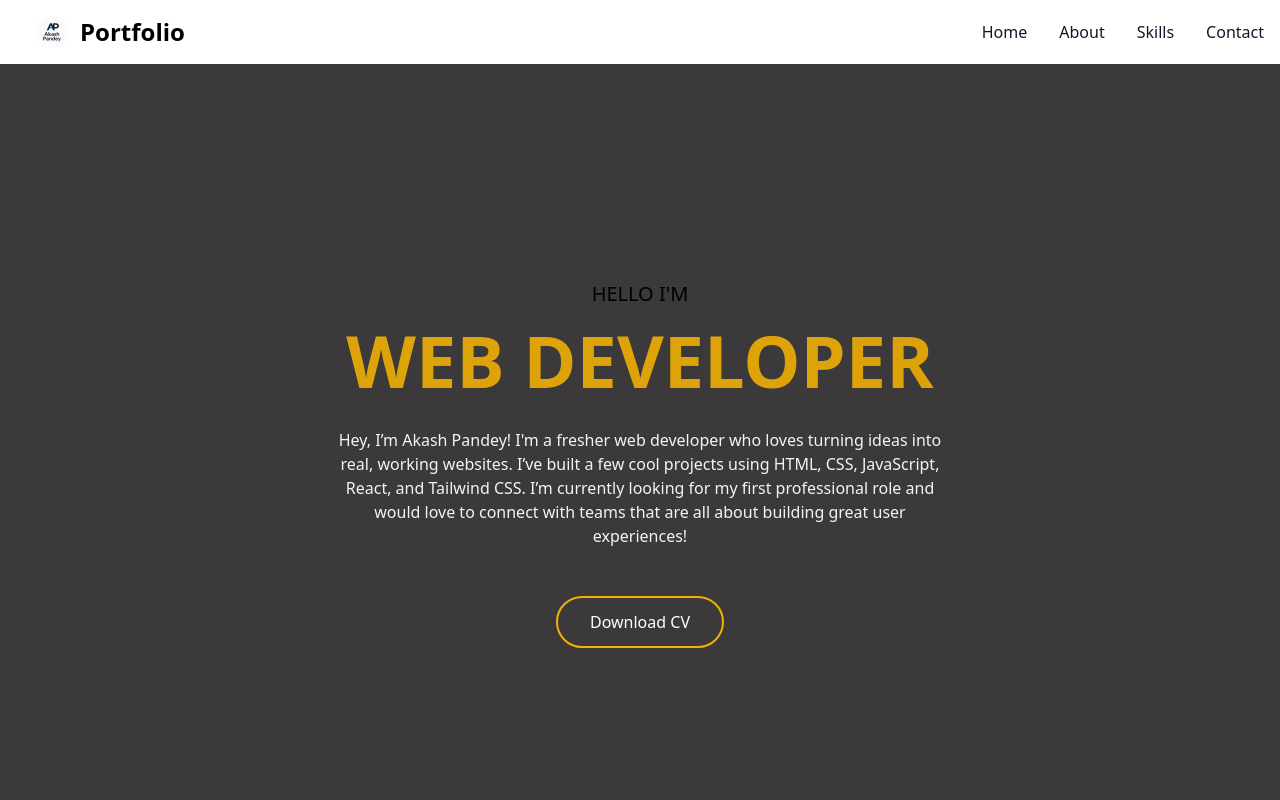
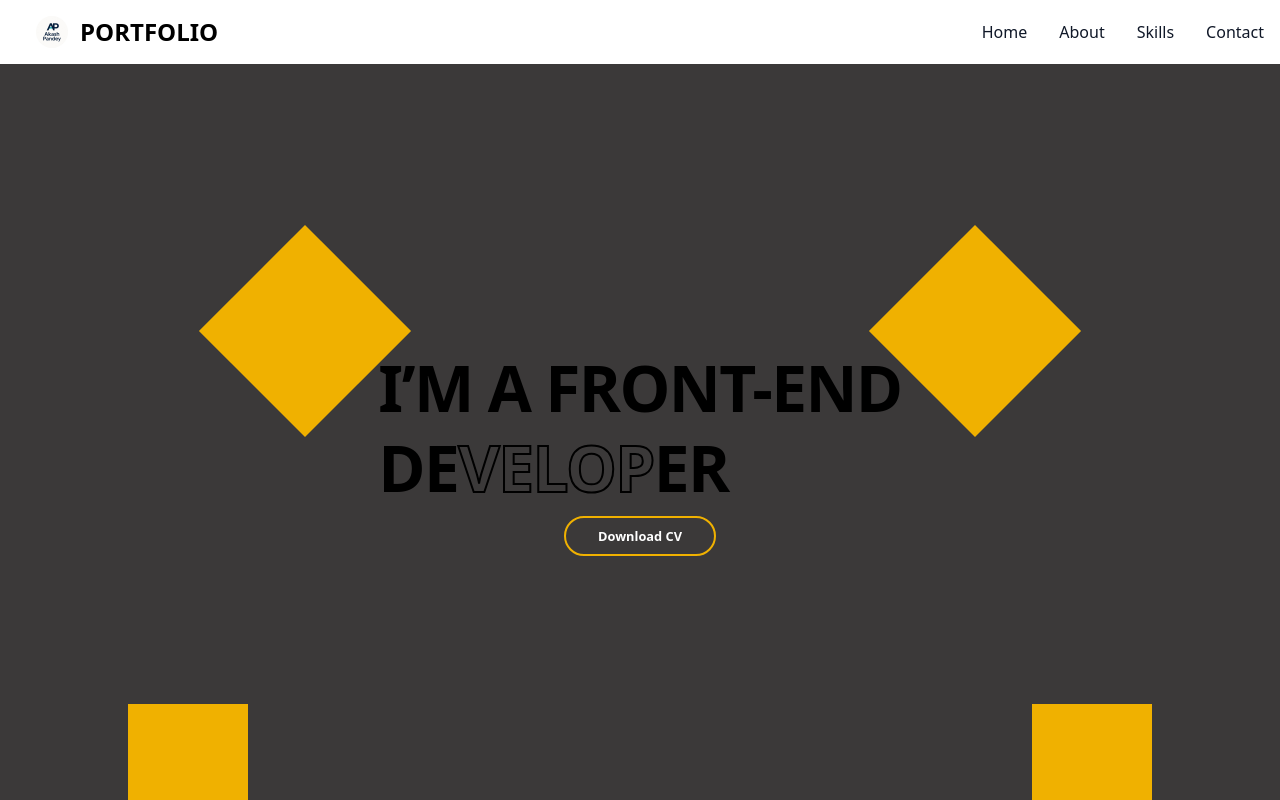
Before and after one commit to PANDEYAKASH2002/PORTFOLIO, a React (Vite) app: page / in a window 1280 px wide. Shown: the top 800 px of the page. Built offline with nearby package versions, Linux system fonts and the light colour scheme.

Commit message:
updated mainpage

```diff
--- a/src/App.jsx
+++ b/src/App.jsx
@@ -15,7 +15,7 @@ function App() {
           <Routes>
 
             <Route path="/" element={<Mainpage/>} ></Route>
-            <Route path="/Mainpage" element={<Mainpage/>}></Route>
+            {/* <Route path="/Mainpage" element={<Mainpage/>}></Route> */}
             <Route path="/About" element={<About/>}></Route>
             <Route path="/Skills" element={<Skills/>} />
             <Route path="/Contact" element={<Contact/>} />
--- /dev/null
+++ b/src/Components/Hero.css
@@ -0,0 +1,4 @@
+.stroke-text {
+  -webkit-text-stroke: 2px #000;
+  color: transparent;
+}
--- /dev/null
+++ b/src/Components/Hero.jsx
@@ -0,0 +1,30 @@
+import React from "react";
+import "./Hero.css";
+import designerImg from "/AKASH1.png"; // Replace with actual path
+
+const Hero = () => {
+  return (
+    <section className="relative bg-[#fcf7f3] h-screen flex items-center justify-center overflow-hidden">
+      {/* Background Shapes */}
+      <div className="absolute w-[150px] h-[150px] bg-orange-500 rotate-45 top-1/2 left-[18%] transform -translate-y-1/2 z-0"></div>
+      <div className="absolute w-[120px] h-[120px] bg-orange-500 bottom-0 left-[10%] z-0"></div>
+
+      {/* Text */}
+      <div className="absolute text-black text-[5vw] font-extrabold uppercase z-10 leading-none text-center sm:text-left">
+        <h1 className="tracking-tight">I’M A FRONT-END </h1>
+        <h1 className="mt-4 tracking-tight">
+          DE<span className="text-transparent stroke-text">VELOP</span>ER
+        </h1>
+      </div>
+
+      {/* Designer Image */}
+      <img
+        src={designerImg}
+        alt="UI/UX Designer"
+        className="relative z-0 max-h-[90vh] object-contain h-screen "
+      />
+    </section>
+  );
+};
+
+export default Hero;
--- a/src/Components/Mainpage.jsx
+++ b/src/Components/Mainpage.jsx
@@ -1,26 +1,34 @@
 import React from 'react'
 import "./Mainpage.css"
+import "./Hero.css"
+
 function Mainpage() {
   return (
     <div className='main-div flex justify-center items-center  w-full h-screen ' style={{ backgroundColor: "rgb(59, 57, 57)"}}>
 
 
-        <div className="text-center z-10 max-w-2xl px-6">
-          <p className="mb-4 text-xl">HELLO I'M</p>
-          <h1 className="text-7xl font-bold mb-8">
-            <span className="animate-pulse text-amber-400">WEB DEVELOPER</span>
 
-          </h1>
-          <p className="mb-12 text-gray-100">
-          Hey, I’m Akash Pandey! I'm a fresher web developer who loves turning ideas into real, working websites. I’ve built a few cool projects using HTML, CSS, JavaScript, React, and Tailwind CSS. I’m currently looking for my first professional role and would love to connect with teams that are all about building great user experiences!
-          </p>
-          <a href="/AkashPandey_frontenddeveloper_resume.pdf" download="AkashPandey_frontenddeveloper_resume.pdf">
+           <div className="absolute w-[150px] h-[150px] bg-yellow-500 rotate-45 top-1/3 left-[18%] transform -translate-y-1/2 z-0"></div>
+           <div className="absolute w-[150px] h-[150px] bg-yellow-500 rotate-45 top-1/3 right-[18%] transform -translate-y-1/2 z-0"></div>
+      <div className="absolute w-[120px] h-[120px] bg-yellow-500 bottom-10 left-[10%] z-10"></div>
+      <div className="absolute w-[120px] h-[120px] bg-yellow-500 bottom-10 right-[10%] z-10"></div>
+          <div className="absolute text-black text-[5vw] font-extrabold uppercase z-10 leading-none text-center sm:text-left">
+        <h1 className="tracking-tight">I’M A FRONT-END </h1>
+        <h1 className="mt-4 tracking-tight">
+          DE<span className="text-transparent stroke-text">VELOP</span>ER
+        </h1>
+         <div className='text-[1vw] flex justify-center m-4'>
+           <a href="/AkashPandey_frontenddeveloper_resume.pdf" download="AkashPandey_frontenddeveloper_resume.pdf">
           <button className="px-8 py-3 border-2 border-yellow-500 text-white rounded-full hover:bg-yellow-500 hover:text-gray-900 transition-all duration-300" >
             Download CV
           </button>
           </a>
+         </div>
+      </div>
+
+
         </div>
-    </div>
+
 
   )
 }
--- a/src/Components/Navbar.jsx
+++ b/src/Components/Navbar.jsx
@@ -17,7 +17,7 @@ function Navbar() {
           <div>
             <Link to="" className="flex items-center space-x-3 rtl:space-x-reverse">
               <img src="./logo2.jpg" className="h-8 rounded-full" alt="Logo" />
-              <span className="self-center text-2xl font-semibold whitespace-nowrap dark:text-white">Portfolio</span>
+              <span className="self-center text-2xl font-semibold whitespace-nowrap dark:text-white">PORTFOLIO</span>
             </Link>
           </div>
 
```
Also changed, not shown: public/AKASH.jpg (added), public/AKASH1.png (added).
